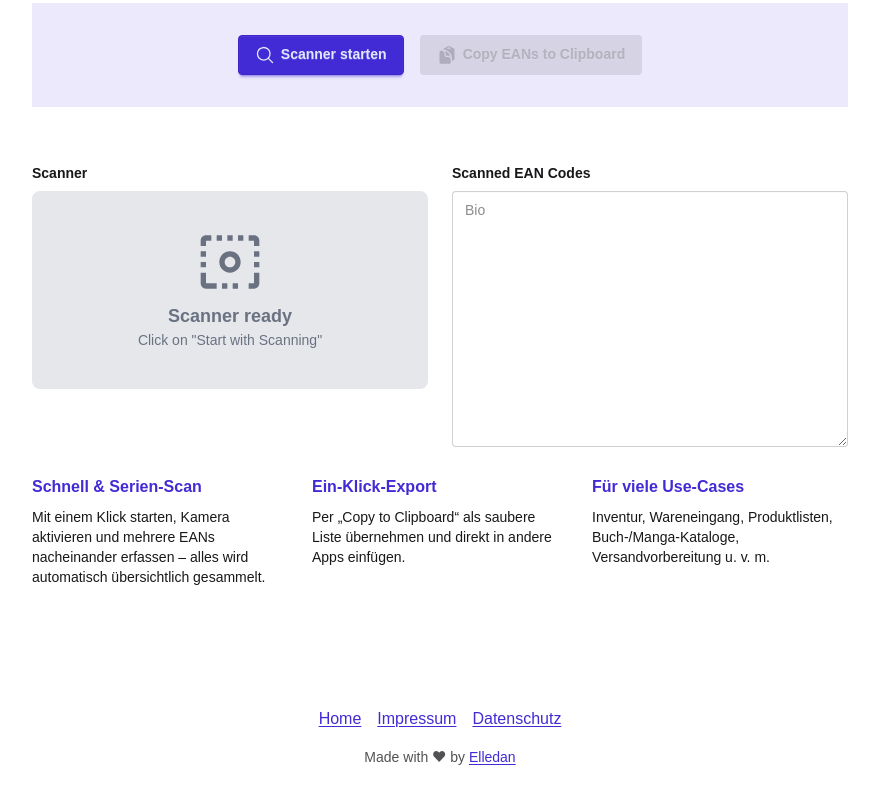
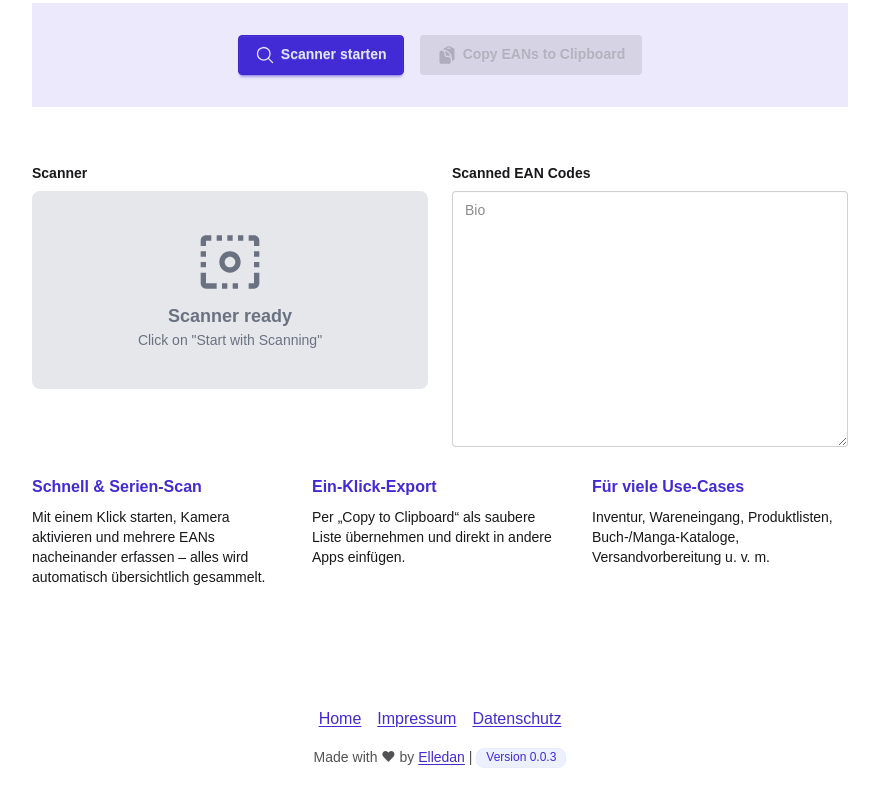
Before and after one commit to dominicvogl/mobile-barcode-scanner, a Next.js app: page / in a window 1280 px wide. Shown: the part 210-1010 px from the top of the page, without its empty margins (200-1079 px from the left). Built offline with nearby package versions, Linux system fonts and the light colour scheme; a web font is replaced by a local one.

Commit message:
add app version number

```diff
--- a/components/TemplateParts/Footer.js
+++ b/components/TemplateParts/Footer.js
@@ -1,11 +1,12 @@
 import FooterNavi from "@/components/TemplateParts/FooterNavi";
+import VersionBadge from "@/components/VersionBadge";
 
 export default function Footer() {
 
 	return (
 		<footer className="mx-auto max-w-3xl my-8">
 			<FooterNavi />
-			<p className={"text-center text-sm text-neutral/70 my-4"}>Made with ❤ by <a target={"_blank"} className={"underline-offset-2 underline text-primary hover:text-secondary"} href="https://cat-ia.de">Elledan</a></p>
+			<p className={"text-center text-sm text-neutral/70 mt-4 my-1"}>Made with ❤ by <a target={"_blank"} className={"underline-offset-2 underline text-primary hover:text-secondary"} href="https://cat-ia.de">Elledan</a> | <VersionBadge /></p>
 		</footer>
 	)
 }
--- /dev/null
+++ b/components/VersionBadge.js
@@ -0,0 +1,7 @@
+import pkg from "../package.json";
+
+export default function VersionBadge() {
+	return (
+		<span className={"badge badge-soft badge-primary badge-sm"}>Version {pkg.version}</span>
+	)
+}
```
